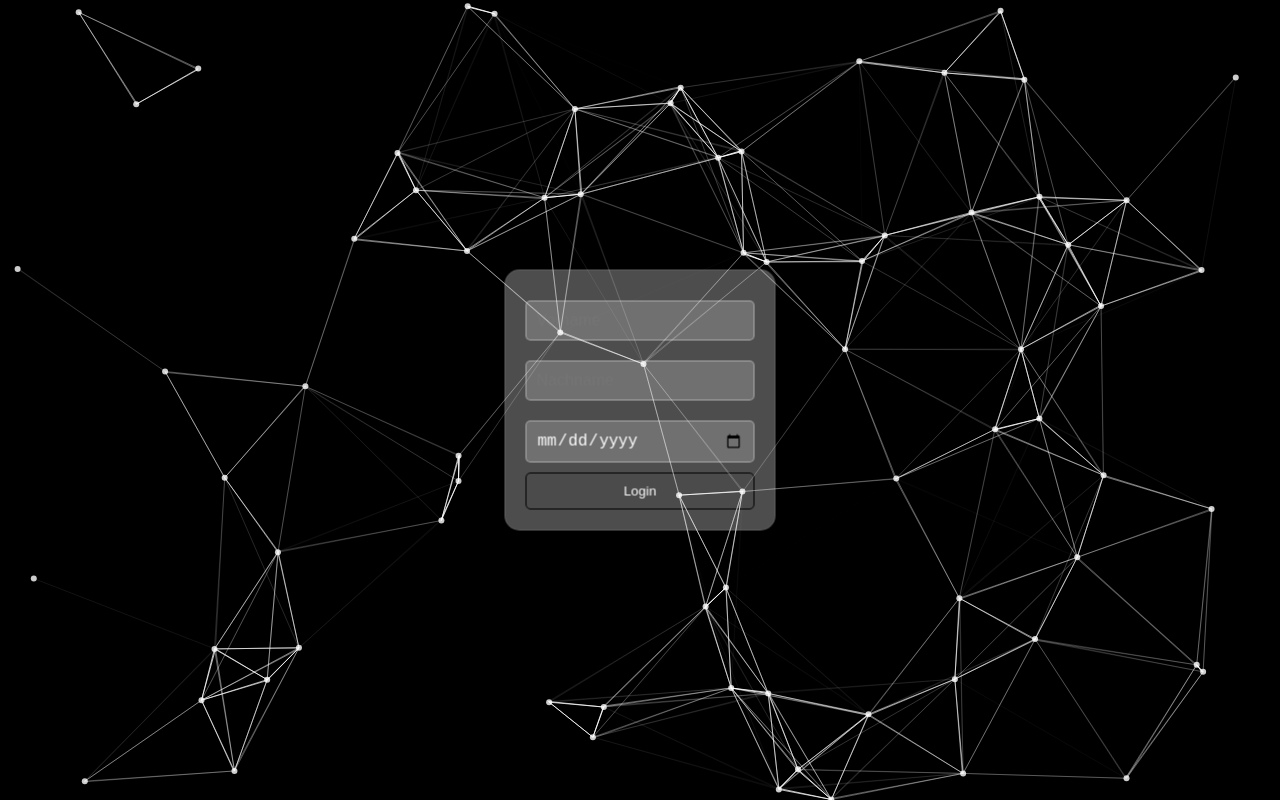
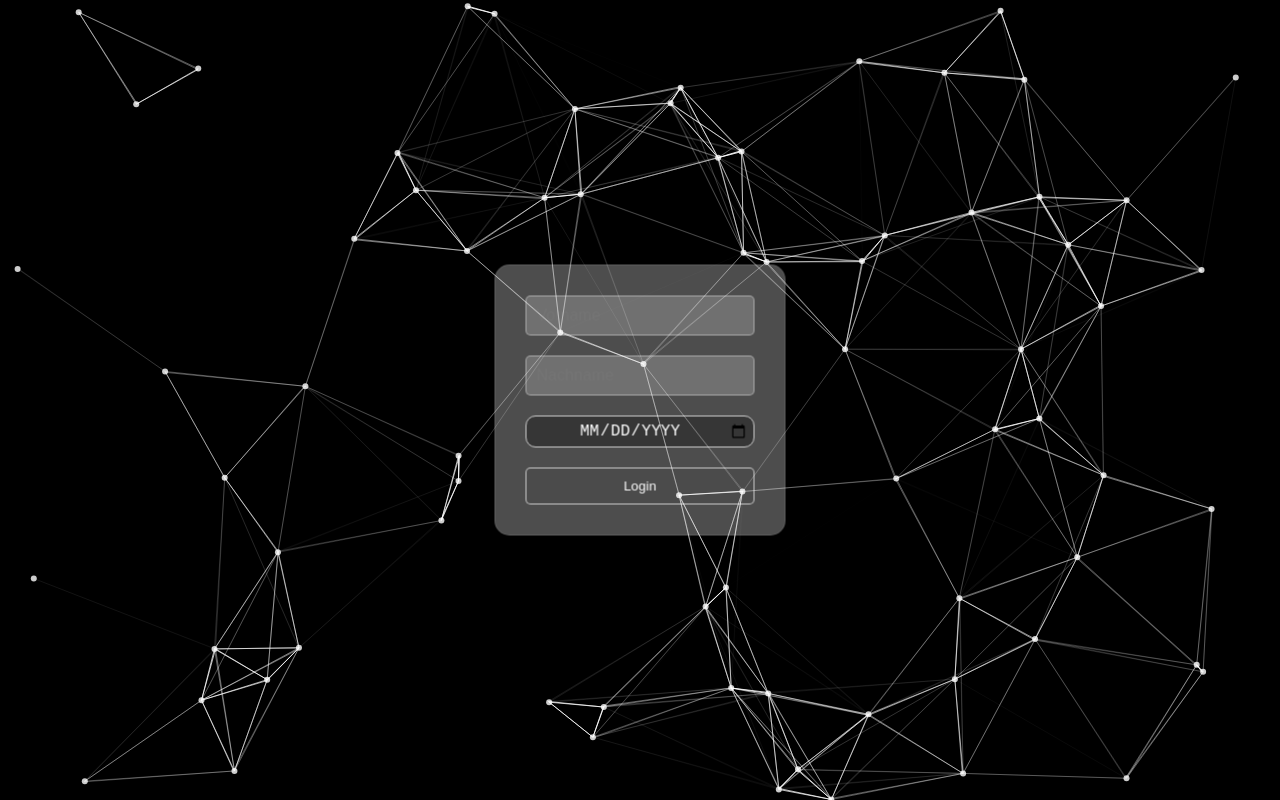
Before and after one commit to henkegithub/avada, a React (Create React App) app in the folder particle-cursor/: page / in a window 1280 px wide. Built offline with nearby package versions, Linux system fonts and the light colour scheme.

Commit message:
added dark theme login

```diff
--- a/particle-cursor/src/App.css
+++ b/particle-cursor/src/App.css
@@ -102,7 +102,7 @@ body {
 }
 
 .login-form input {
-  margin: 10px 0;
+  margin: 10px;
   padding: 10px;
   font-size: 1rem;
   border-radius: 5px;
@@ -111,11 +111,31 @@ body {
   color: #fff; /* White text color for contrast */
 }
 
+/* Glassy dark-themed background for the date input */
+.login-form input[type="date"] {
+  margin: 10px;
+  padding: 5px;
+  font-size: 1rem;
+  border-radius: 10px;
+  border: 1px solid #ccc;
+  background: rgba(0, 0, 0, 0.301); /* Dark glassy background */
+  color: white;
+  text-align: center;
+  text-transform: uppercase; /* Uppercase text */
+  transition: background-color 0.3s ease, border-color 0.3s ease;
+}
+
+.login-form input[type="date"]::placeholder {
+  color: rgba(255, 255, 255, 0.6);
+  text-transform: uppercase; /* Make placeholder text uppercase */
+}
+
 .login-form button {
   padding: 10px;
+  margin: 10px;
   background-color: rgba(68, 68, 68, 0.137); /* Semi-transparent button background */
   color: white;
-  border: 1px solid black; /* Black outline */
+  border: 1px solid rgba(255, 255, 255, 0.7); /* white outline */
   border-radius: 5px;
   cursor: pointer;
   transition: background-color 0.3s ease;
```
